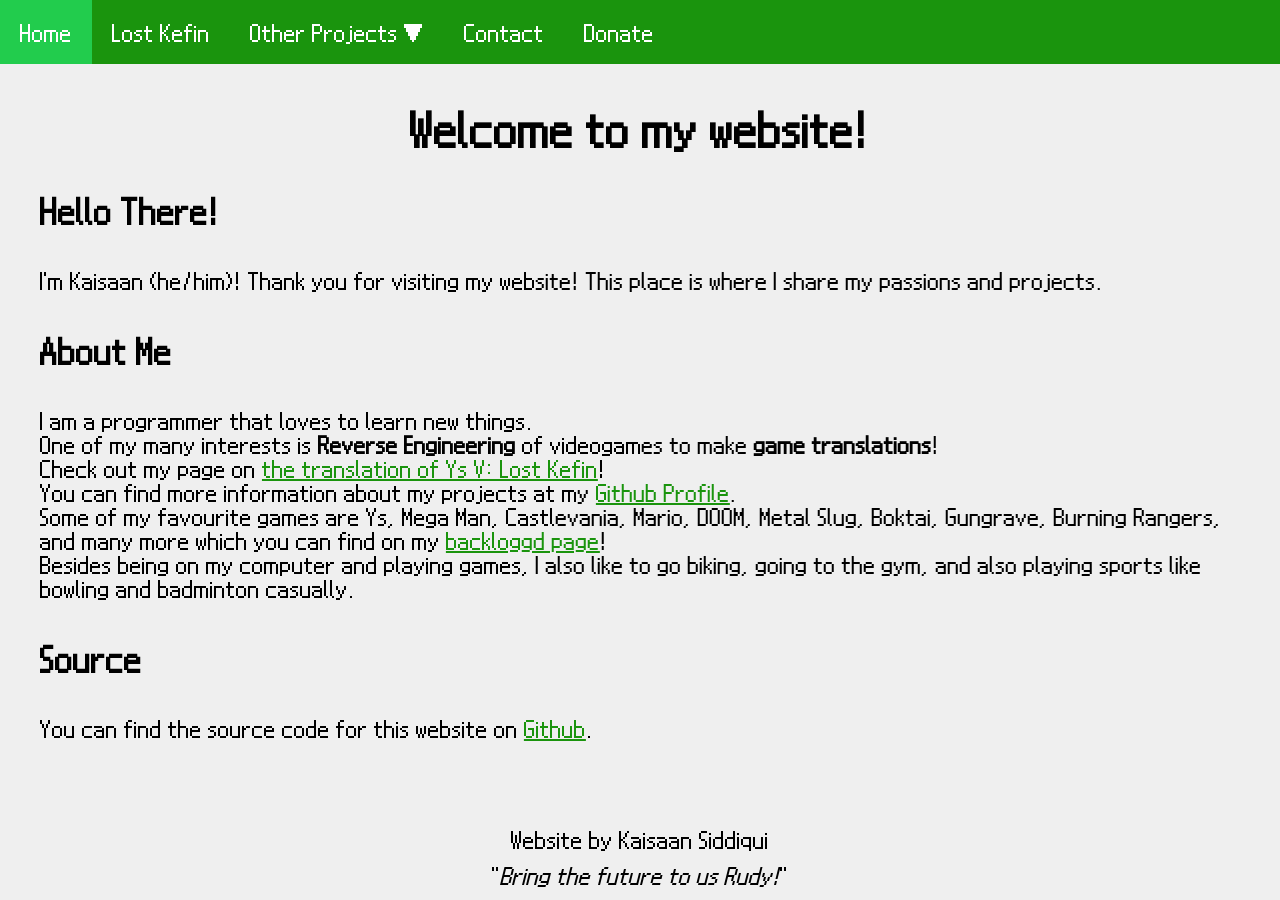
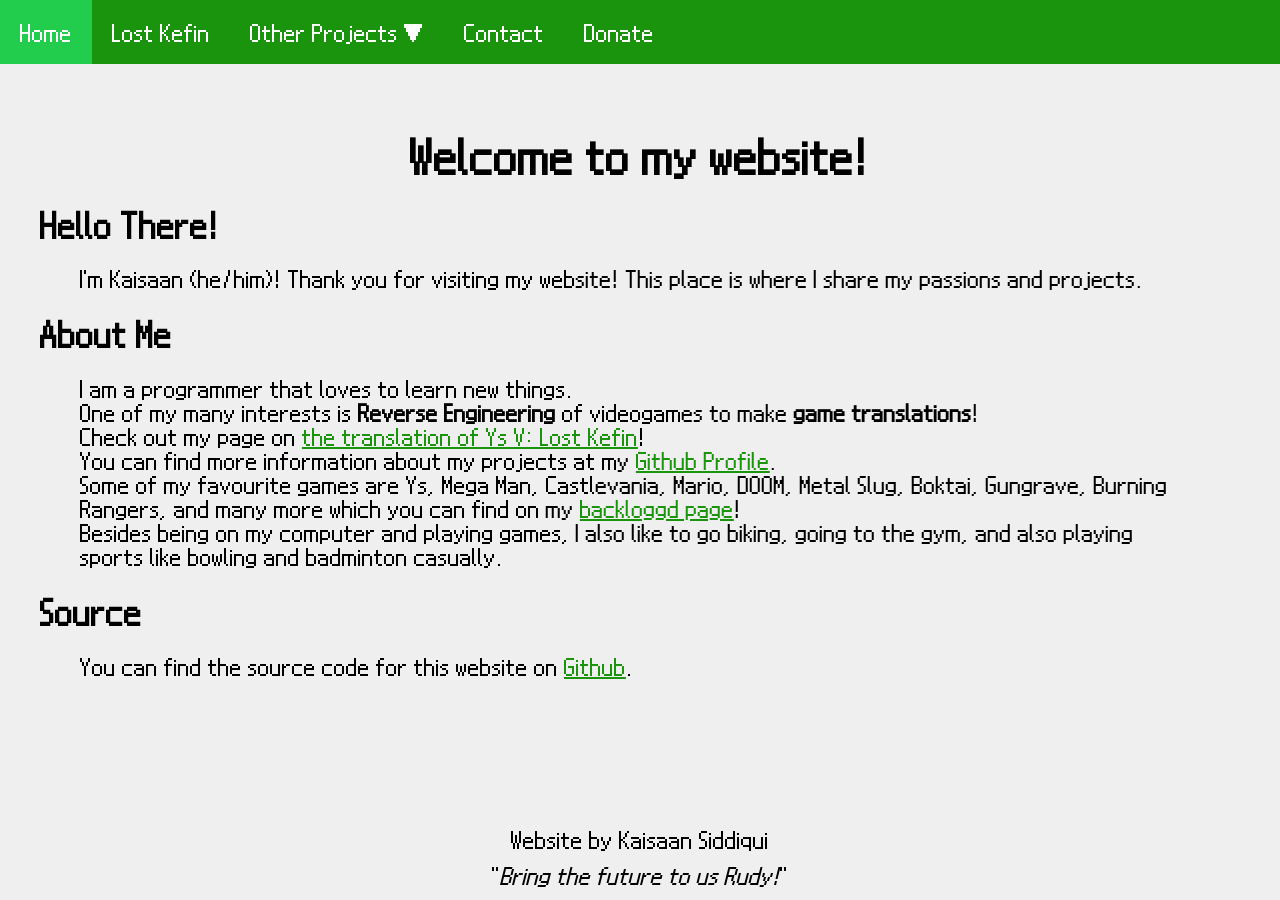
Before and after one commit to Kaisaan/kaisaan.github.io, a Jekyll site: the page built from index.html, in a window 1280 px wide. Built offline with Jekyll 4.4.1, drawn with Linux system fonts in a browser that asks for light colours; some web fonts are replaced.

Commit message:
Set margins to <main>

```diff
--- a/css/style.css
+++ b/css/style.css
@@ -24,11 +24,16 @@ body {
     padding: 0;
 }
 
+main {
+    margin: 4rem;
+}
+
 footer {
     text-align: center;
     position: relative;
     width: 100%;
     margin-top: auto;
+    padding-top: 5%;
     padding-bottom: 1%;
 }
 
@@ -39,17 +44,16 @@ p {
 
 li {
     font-size: 2rem;
-    margin-left: 1em;
+    margin: 0px 1rem 0px 1rem;
+
 }
 
 h1 {
     font-size: 4em;
-    margin: 4rem;
 }
 
 h2 {
     font-size: 3em;
-    margin: 4rem;
 }
 
 /* unvisited link */
```
